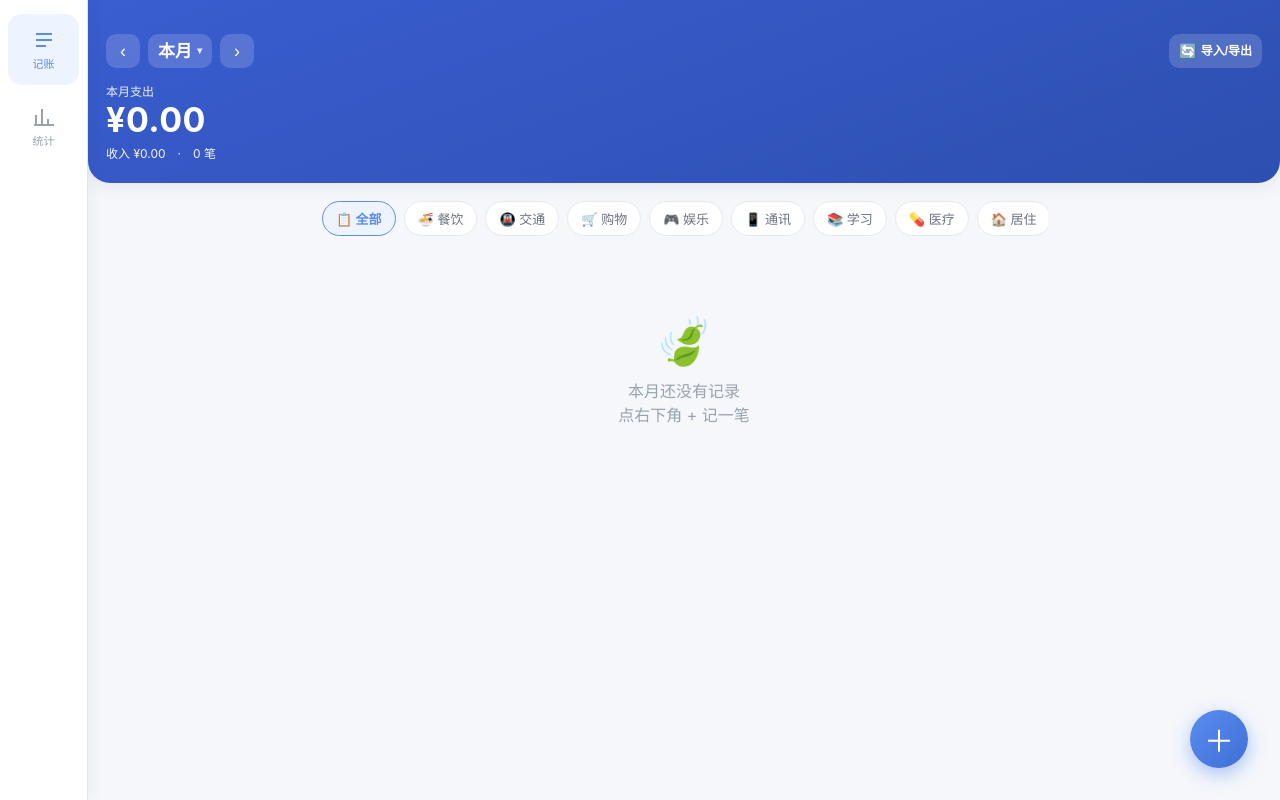
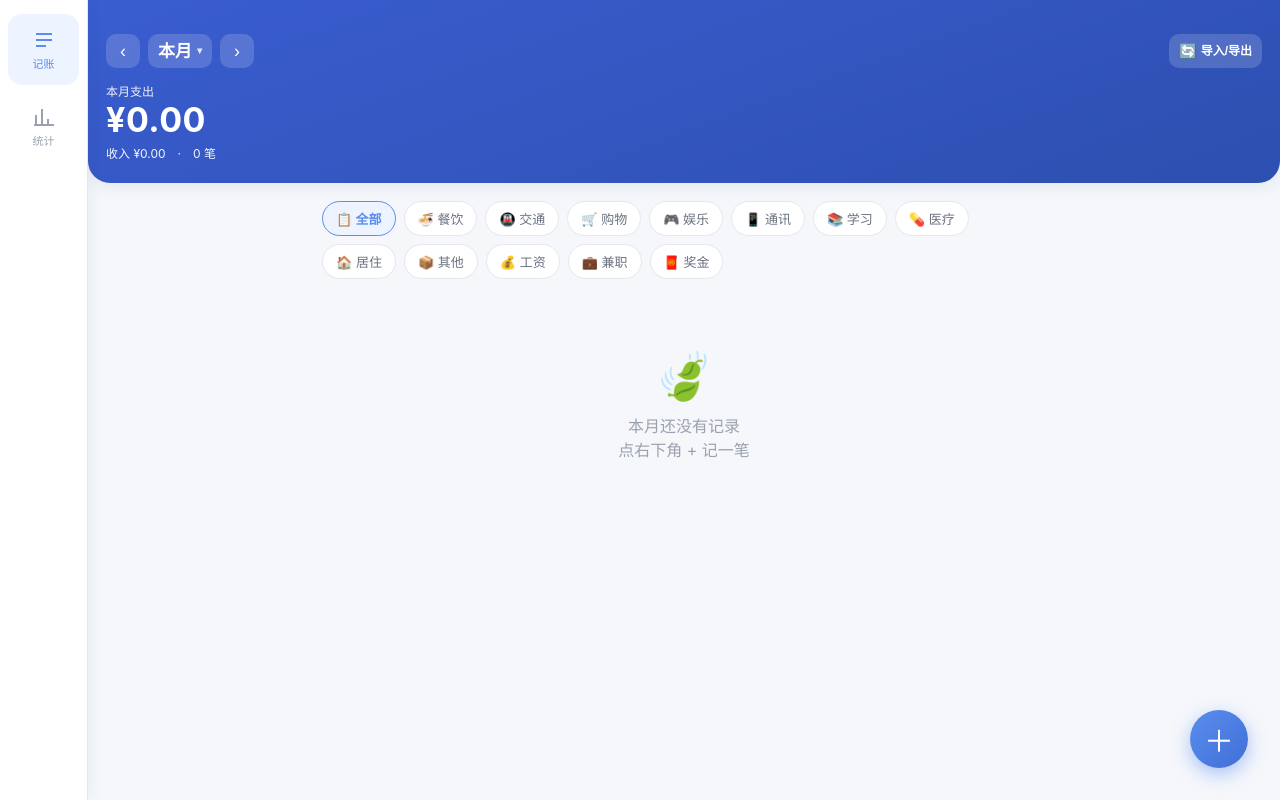
Before and after one commit to Sumikuuu/expense-tracker, a website: page index.html in a window 1280 px wide. Drawn offline with Linux system fonts and the light colour scheme.

Commit message:
分类筛选条按宽度分两种模式：窄屏横滑+吸附+渐隐，≥600px 换行铺满
13 个胶囊各约 75px，单行总宽 1077px（需 ≥1109px 视口才排得下），所以「横向滚动」
不是小屏的降级方案而是唯一模式：390px 只见 4/13，连 1024px 桌面都还要滚 85px。

- 窄屏（<600px）：保留单行横滑，补上 scroll-snap 吸附（滑动后不再停在半截胶囊）
  与右侧 26px 渐隐（明确提示右边还有）。手机上换行会占 4 行约 150px，把账本挤下去，
  代价过大故不采用
- 宽屏（≥600px）：flex-wrap 换行铺满，13 个分类一次全见；同时撤掉溢出/吸附/渐隐三项，
  否则最后一行右侧会被莫名其妙淡掉
- 纯 CSS 改动，未动 JS：滚轮横滚处理本就写着「未溢出则 return」，
  滚动位置保留逻辑在无溢出时也无害
- 桌面鼠标设备保留原有的细滚动条，并在该媒体查询里关掉渐隐，避免把滚动条一起淡掉
- 实测（断言实际渲染模式，非模拟值）：触屏 489px → 单行、scrollWidth 1081 > clientWidth 457、
  渐隐生效；宽屏 970px → 2 行、scrollWidth 728 = clientWidth 728、13 个全见
- service-worker: 缓存版本 v12 → v13（styles.css 已变更）

```diff
--- a/service-worker.js
+++ b/service-worker.js
@@ -1,6 +1,6 @@
 /* 月度记账 - Service Worker
  * 缓存静态资源，让 PWA 离线可用。数据存在 localStorage，随之生效。 */
-const CACHE = 'expense-tracker-v12';
+const CACHE = 'expense-tracker-v13';
 const ASSETS = [
   './index.html',
   './styles.css',
--- a/styles.css
+++ b/styles.css
@@ -139,15 +139,31 @@ main{padding:16px 16px 0;max-width:680px;margin:0 auto;}
 .chan-grid .ch .e{font-size:15px;line-height:1;}
 .chan-grid .ch.sel{border-color:var(--c);background:var(--cgbg);color:var(--c);font-weight:600;}
 .chan-grid .ch.sel .e{transform:scale(1.05);}
-/* ===== 分类筛选条（记账页顶部） ===== */
+/* ===== 分类筛选条（记账页顶部） =====
+ * 13 个胶囊各约 75px，单行总宽约 1077px：320px 手机只看得到 3 个，
+ * 连 1024px 桌面都还差 85px（要 ≥1109px 才放得下）。也就是说「横向滚动」
+ * 并不是小屏的降级方案，而是唯一的模式 —— 这才是它在各种宽度下都别扭的原因。
+ * 故按宽度分两种模式：
+ *   窄屏（<600px）：保留单行横滑，但补上滑动吸附 + 右侧渐隐，让「右边还有」看得出来；
+ *   宽屏（≥600px）：直接换行铺满，13 个分类一次全见，不再需要滚动。
+ * 无需改 JS：滚轮横滚的处理本来就在「没有溢出时直接 return」，滚动位置也已有保留。 */
 .cat-filter{display:flex;gap:8px;overflow-x:auto;padding:2px 2px 10px;margin-bottom:6px;
-  -webkit-overflow-scrolling:touch;scrollbar-width:none;}
+  -webkit-overflow-scrolling:touch;scrollbar-width:none;
+  scroll-snap-type:x proximity;
+  -webkit-mask-image:linear-gradient(90deg,#000 calc(100% - 26px),transparent);
+  mask-image:linear-gradient(90deg,#000 calc(100% - 26px),transparent);}
 .cat-filter::-webkit-scrollbar{display:none;}
 .cat-filter .cf{flex-shrink:0;padding:7px 13px;border-radius:18px;border:1.5px solid var(--line);
   background:var(--card);font-size:13px;color:var(--ink-2);cursor:pointer;white-space:nowrap;
-  font-family:inherit;}
+  font-family:inherit;scroll-snap-align:start;}
 .cat-filter .cf.sel{background:var(--cgbg,var(--sel-bg));border-color:var(--c,var(--primary));
   color:var(--c,var(--primary));font-weight:600;}
+/* 宽屏：改为换行铺满。横滑相关的三件事（溢出、吸附、渐隐）一并撤掉，
+   否则最后一行右侧会莫名其妙被淡掉 */
+@media (min-width:600px){
+  .cat-filter{flex-wrap:wrap;overflow:visible;padding-bottom:2px;scroll-snap-type:none;
+    -webkit-mask-image:none;mask-image:none;}
+}
 .item .amt{font-size:16px;font-weight:700;white-space:nowrap;}
 .amt.expense{color:var(--expense);}
 .amt.income{color:var(--income);}
@@ -382,8 +398,11 @@ canvas#trend{width:100%;height:auto;aspect-ratio:640/220;}
   .delete-btn:hover{background:var(--danger-bg);}
   .save-btn:hover,.bk-item button:hover{filter:brightness(1.06);}
   button.fab:hover{transform:scale(1.05);}
-  /* 宽屏下让分类筛选条的横向滚动可被发现：显示细滚动条（触屏仍隐藏） */
-  .cat-filter{scrollbar-width:thin;scrollbar-color:var(--line-strong) transparent;}
+  /* 桌面鼠标：窗口 ≥600px 时筛选条已换行、不会再溢出；只有把窗口拉窄到 600px 以下
+     才仍需横滑，此时给一条可见的细滚动条方便拖拽（触屏仍隐藏）。
+     同时去掉渐隐遮罩 —— 它会把这条滚动条一起淡掉。 */
+  .cat-filter{scrollbar-width:thin;scrollbar-color:var(--line-strong) transparent;
+    -webkit-mask-image:none;mask-image:none;}
   .cat-filter::-webkit-scrollbar{display:block;height:6px;}
   .cat-filter::-webkit-scrollbar-track{background:transparent;}
   .cat-filter::-webkit-scrollbar-thumb{background:var(--line-strong);border-radius:3px;}
```
